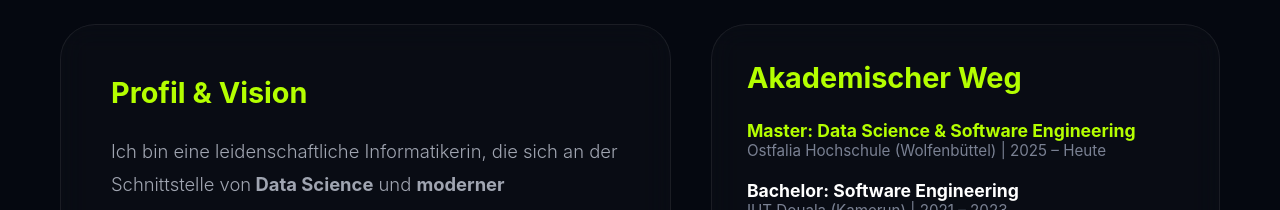
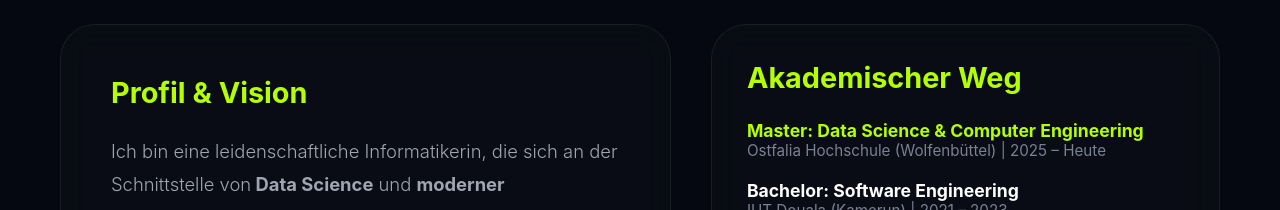
Before and after one commit to PandoraS3/portfolio, a React (Vite) app: page / in a window 1280 px wide. Shown: the part 1100-1310 px from the top of the page. Built offline with nearby package versions, Linux system fonts and the light colour scheme.

Commit message:
add new projekt

```diff
--- a/src/components/About.jsx
+++ b/src/components/About.jsx
@@ -64,7 +64,7 @@ export default function About() {
             >
               <h3 style={h3Style}>Akademischer Weg</h3>
               <div style={{ marginBottom: "20px" }}>
-                <h4 style={{ color: "#b4ff00", fontSize: "1.1rem" }}>Master: Data Science & Software Engineering</h4>
+                <h4 style={{ color: "#b4ff00", fontSize: "1.1rem" }}>Master: Data Science & Computer Engineering</h4>
                 <p style={{ color: "#7a8193", fontSize: "0.95rem" }}>Ostfalia Hochschule (Wolfenbüttel) | 2025 – Heute</p>
               </div>
               <div>
```
